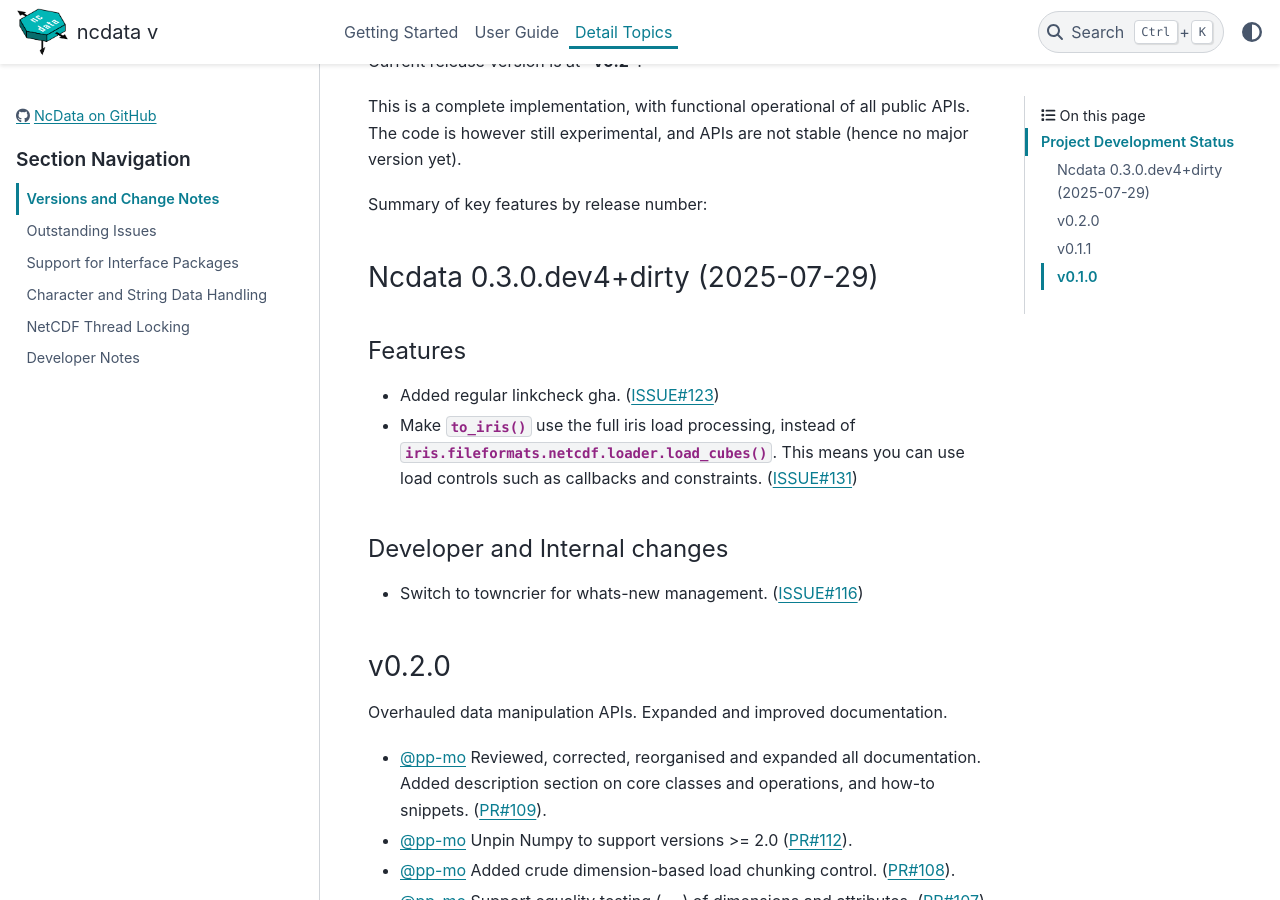
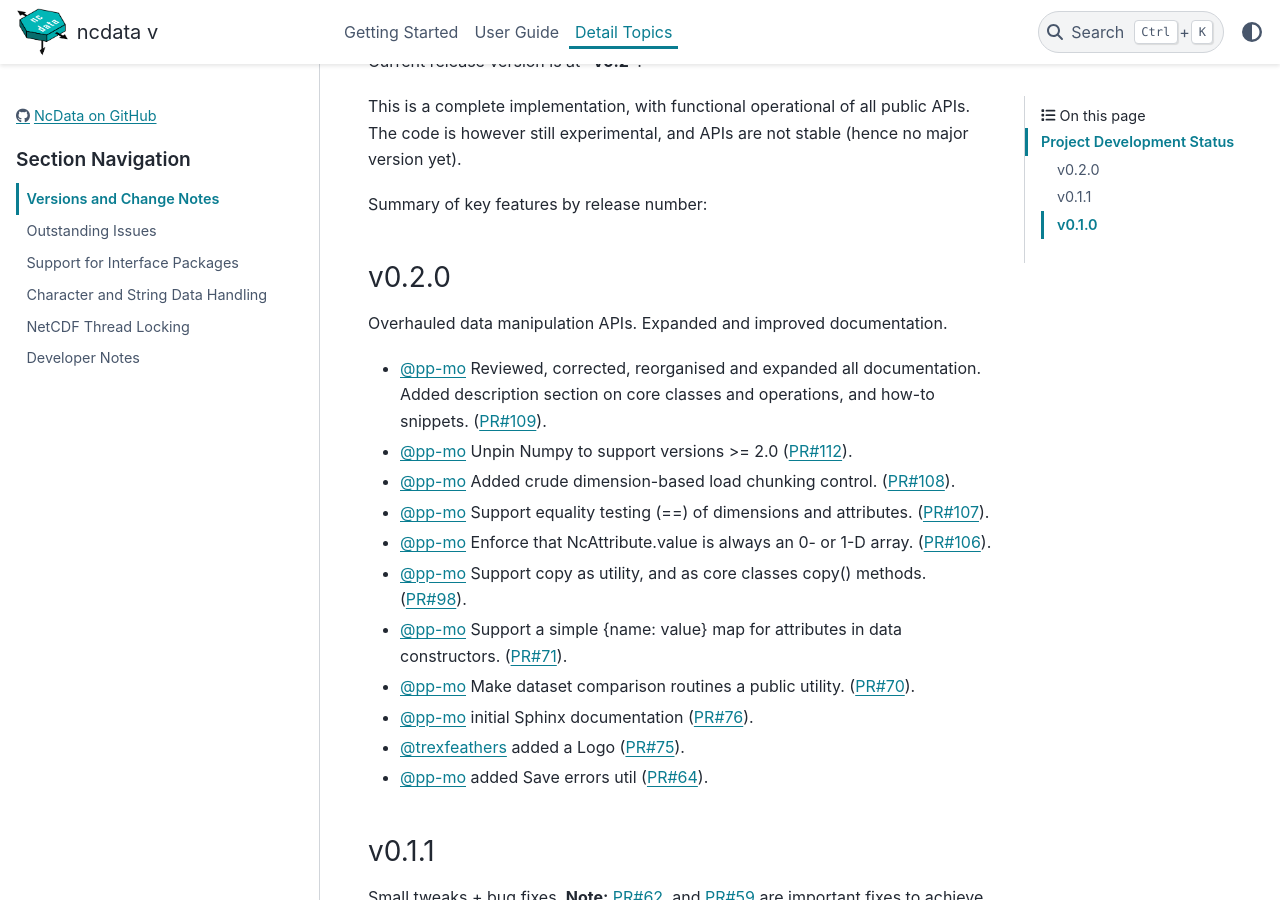
Before and after one commit to pp-mo/ncdata, a Sphinx documentation site: the page built from docs/change_log.rst, in a window 1280 px wide and 900 px high, scrolled down 313 px. Built offline with Sphinx 7.4.7 and the PyData theme 0.15.4, drawn with Linux system fonts in a browser that asks for light colours; pages that are not in the unit, such as notebooks, are missing from menus; the version number could not be read and is left out.

Commit message:
Replace changelog parts.

```diff
--- a/docs/change_log.rst
+++ b/docs/change_log.rst
@@ -22,24 +22,6 @@ The code is however still experimental, and APIs are not stable
 Summary of key features by release number:
 
 .. towncrier release notes start
-
-Ncdata 0.3.0.dev4+dirty (2025-07-29)
-~~~~~~~~~~~~~~~~~~~~~~~~~~~~~~~~~~~~
-
-Features
-^^^^^^^^
-
-- Added regular linkcheck gha. (`ISSUE#123 <https://github.com/pp-mo/ncdata/pull/123>`_)
-- Make :meth:`~ncdata.iris.to_iris` use the full iris load processing,
-  instead of :meth:`iris.fileformats.netcdf.loader.load_cubes`.
-  This means you can use load controls such as callbacks and constraints. (`ISSUE#131 <https://github.com/pp-mo/ncdata/pull/131>`_)
-
-
-Developer and Internal changes
-^^^^^^^^^^^^^^^^^^^^^^^^^^^^^^
-
-- Switch to towncrier for whats-new management. (`ISSUE#116 <https://github.com/pp-mo/ncdata/pull/116>`_)
-
 
 v0.2.0
 ~~~~~~
--- /dev/null
+++ b/docs/changelog_fragments/116.dev.txt
@@ -0,0 +1 @@
+Switch to towncrier for whats-new management.
--- /dev/null
+++ b/docs/changelog_fragments/123.feat.rst
@@ -0,0 +1 @@
+Added regular linkcheck gha.
--- /dev/null
+++ b/docs/changelog_fragments/131.feat.rst
@@ -0,0 +1,3 @@
+Make :meth:`~ncdata.iris.to_iris` use the full iris load processing,
+instead of :meth:`iris.fileformats.netcdf.loader.load_cubes`.
+This means you can use load controls such as callbacks and constraints.
```
